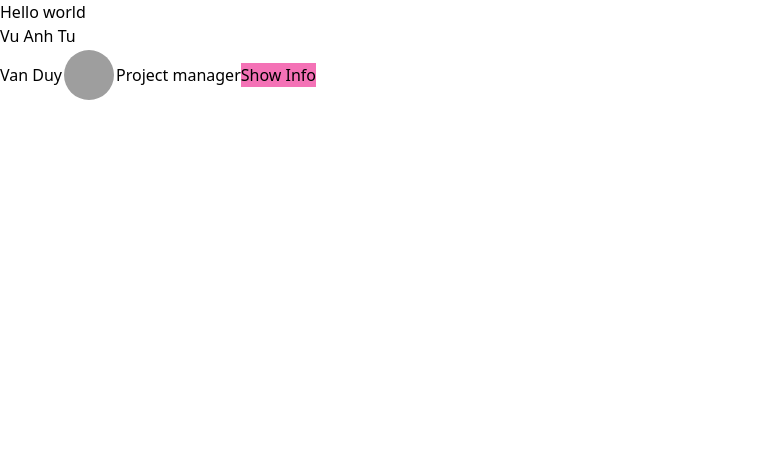
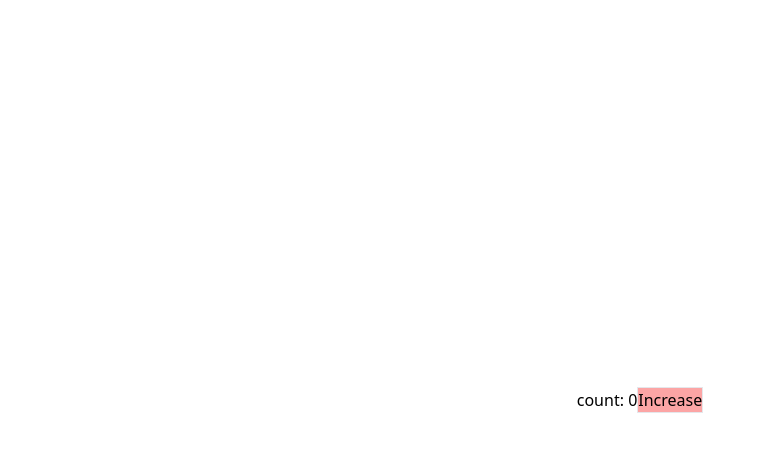
Before and after one commit to vuanhtu1993/poly-typescript, a React (Create React App) app in the folder lesson4/: page / in a window 1280 px wide. Shown: the top 452 px of the page, without its empty margins (0-766 px from the left). Built offline with nearby package versions, Linux system fonts and the light colour scheme; grey boxes are pictures that could not be loaded.

Commit message:
Buổi 8: State

```diff
--- a/lesson4/src/app.jsx
+++ b/lesson4/src/app.jsx
@@ -1,19 +1,19 @@
+import { useState } from "react";
 import Avatar from "./components/avatar";
 
 // Props: Là một đối tượng, truyền dữ liệu từ cha xuống con
 // Props: Immuatable
 const App = function () {
-    const users = {
-        name: "Vu Anh Tu",
-        role: "Project manager"
+    // let count = 10
+    const [count, setCount] = useState(0)
+    const handleIncrease = () => {
+        setCount(count + 1)
+        // console.log(count);
     }
-    return <>
-        <h1>Hello world</h1>
-        <h2>{users.name}</h2>
-        {/* Declaration */}
-        {/* {users.map(user => <Avatar name={user.name} role={user.role}/>)} */}
-        <Avatar name={users.name} role={users.role}/>
-    </>
+    return <div className="h-[100vh] flex justify-center items-center">
+        count: {count}
+        <button className="border bg-red-300" onClick={handleIncrease}>Increase</button>
+    </div>
 }
 
 export default App;
```
